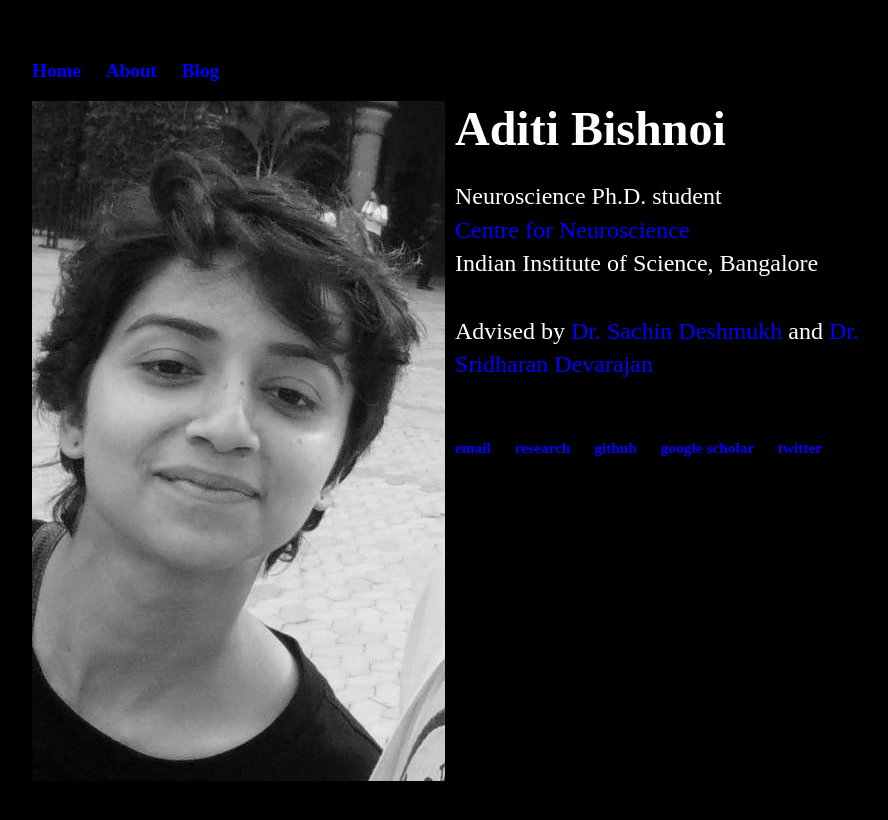
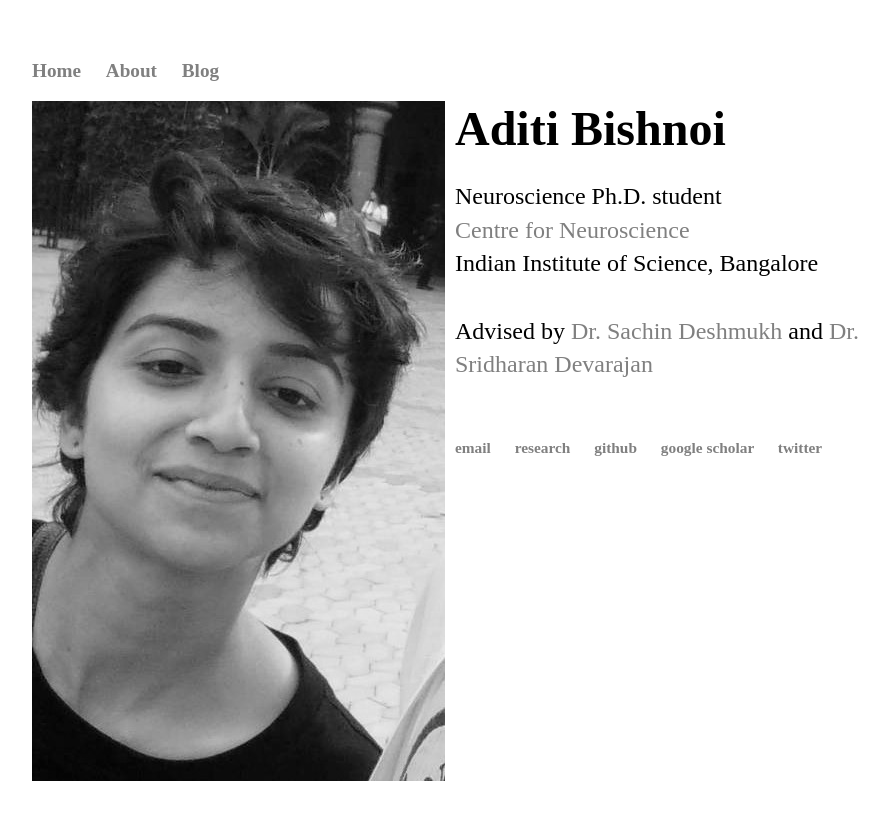
Before and after one commit to AdiBish/adibish.github.io, a Jekyll site: the page built from index.html, in a window 1280 px wide. Shown: the top 820 px of the page, without its empty margins (160-1048 px from the left). Built offline with Jekyll 4.4.1, drawn with Linux system fonts in a browser that asks for light colours.

Commit message:
Update main.css

```diff
--- a/css/main.css
+++ b/css/main.css
@@ -1,14 +1,12 @@
 body {
     margin: 60px auto;
     width: 70%;
-    background-color: #000000;
+    background-color: #FFFFFF;
 }
 nav ul, footer ul {
     font-family:'Optima, Segoe, "Segoe UI", Candara, Calibri, Arial, sans-serif';
     padding: 0px;
     list-style: none;
-    background-color: #000000;
-    color:white;
     font-weight: bold;
     font-size: 1.2em;
 }
@@ -18,36 +16,29 @@ nav ul li, footer ul li {
 }
 a {
     text-decoration: none;
-    color:blue;
+    color:gray;
 }
 a:hover {
     text-decoration: underline;
 }
 h1 {
-    background-color: #000000;
-    color:white;
     font-size: 3em;
     font-family:'Optima, Segoe, "Segoe UI", Candara, Calibri, Arial, sans-serif';
     display:inline;
 }
 p {
-    background-color: #000000;
-    color:white;
     font-size: 1.5em;
     font-family:'Optima, Segoe, "Segoe UI", Candara, Calibri, Arial, sans-serif';
     line-height: 1.4em;
 }
 footer {
     border-top: 2px solid #d5d5d5;
-    background-color: #000000;
-    color:white;
     font-size: 0.8em;
     display:inline;
 }
 
 ul.posts {
     margin: 20px auto 40px;
-    color:white;
     font-size: 1.5em;
 }
 
```
